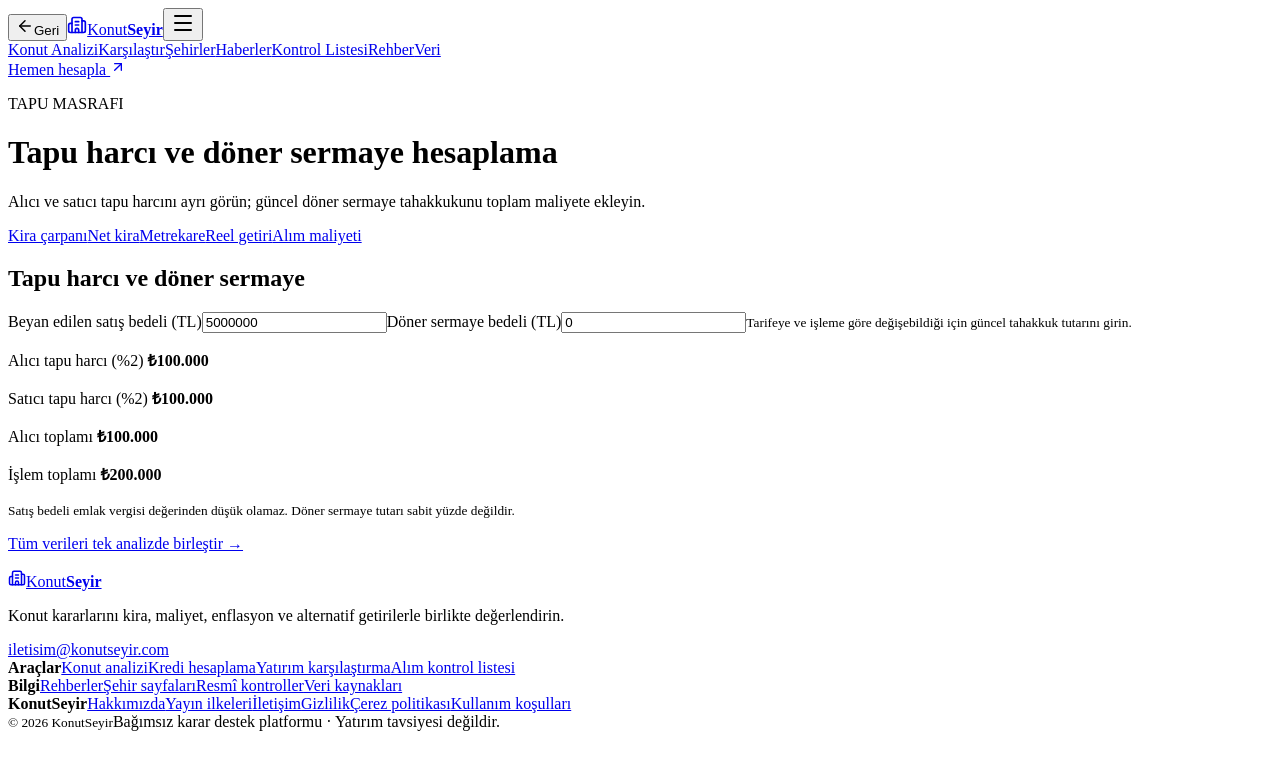
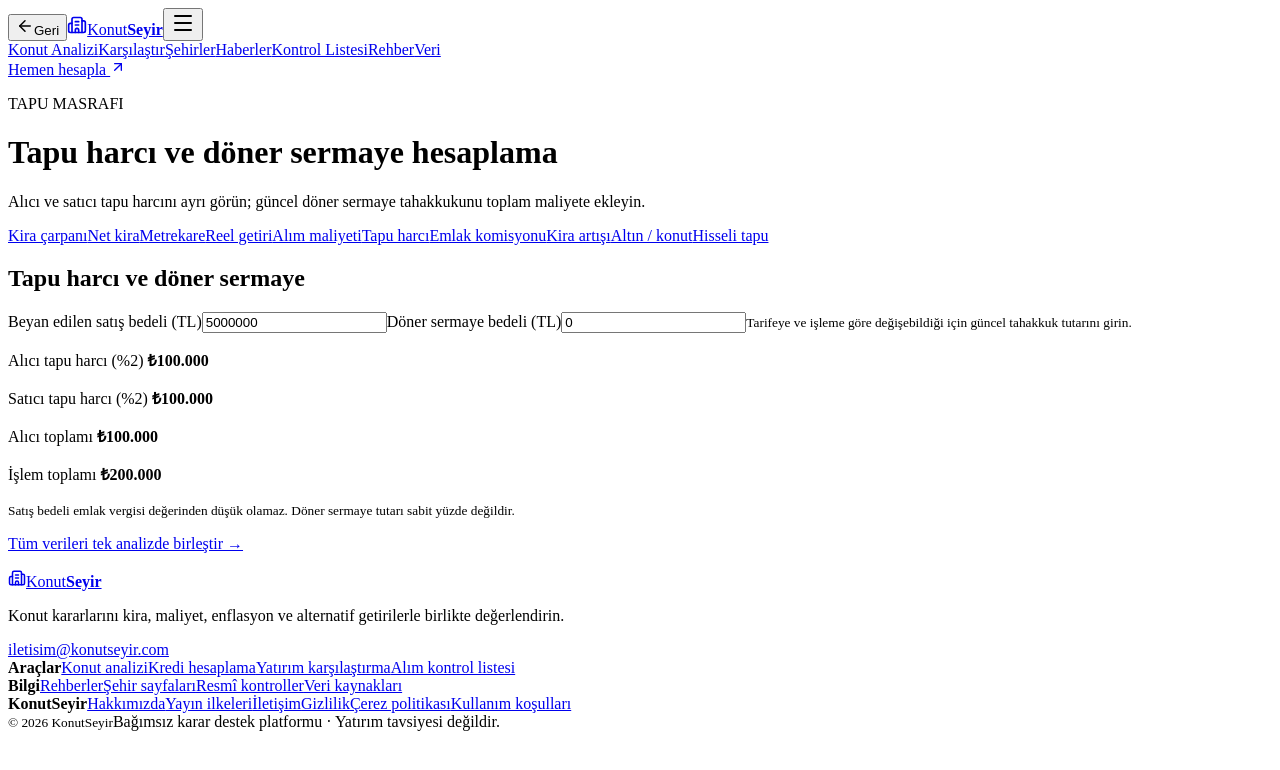
Before and after one commit to robotbilge/konutseyir, a Next.js app: page /hesaplama/tapu-harci in a window 1280 px wide. Shown: the top 770 px of the page. Built offline with nearby package versions, Linux system fonts and the light colour scheme.

Commit message:
Yeni hesaplama araçlarını menüye ekle

```diff
--- a/components/focused-tool-page.tsx
+++ b/components/focused-tool-page.tsx
@@ -5,7 +5,12 @@ export const focusedTools=[
  {href:'/hesaplama/net-kira',label:'Net kira'},
  {href:'/hesaplama/metrekare',label:'Metrekare'},
  {href:'/hesaplama/reel-getiri',label:'Reel getiri'},
- {href:'/hesaplama/alim-maliyeti',label:'Alım maliyeti'}
+ {href:'/hesaplama/alim-maliyeti',label:'Alım maliyeti'},
+ {href:'/hesaplama/tapu-harci',label:'Tapu harcı'},
+ {href:'/hesaplama/emlak-komisyonu',label:'Emlak komisyonu'},
+ {href:'/hesaplama/kira-artis-orani',label:'Kira artışı'},
+ {href:'/hesaplama/altin-bazli-konut',label:'Altın / konut'},
+ {href:'/hesaplama/hisseli-tapu',label:'Hisseli tapu'}
 ];
 
 export function FocusedToolPage({active,eyebrow,title,description,children}:{active:string,eyebrow:string,title:string,description:string,children:React.ReactNode}){return <><Header back/><main className="inner focused-tool-page"><div className="page-title"><p className="eyebrow">{eyebrow}</p><h1>{title}</h1><p>{description}</p></div><nav className="tool-jumps" aria-label="Konut hesaplama araçları">{focusedTools.map(tool=><a className={tool.href===active?'active':''} aria-current={tool.href===active?'page':undefined} href={tool.href} key={tool.href}>{tool.label}</a>)}</nav>{children}<p className="tool-next"><a href="/ev-analizi">Tüm verileri tek analizde birleştir →</a></p></main><Footer/></>}
```
